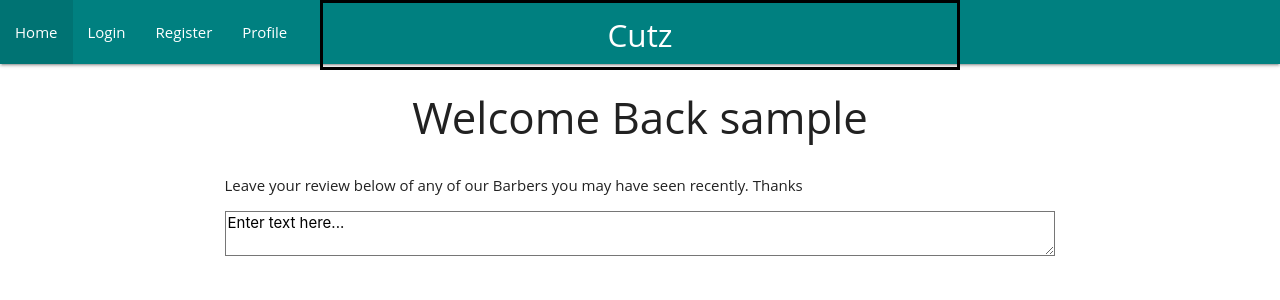
After one commit to aoshenye/Cutz21, a Flask app: page /profile/1 in a window 1280 px wide. The commit adds this page. Shown: the top 300 px of the page. Run offline with Flask 2, Linux system fonts and the light colour scheme; the visitor is signed in with stand-in values (Sample User, id 1); a database or web service that is not in the repository returns one stand-in record (values such as "Sample title"); some libraries are stand-ins or nearby versions.

Commit message:
add profile page and user session

```diff
--- a/app.py
+++ b/app.py
@@ -45,33 +45,47 @@ def register():
         # put the new user into 'session' cookie
             session["user"] = request.form.get("username").lower()
             flash("Registration Successful!")
+            return redirect(url_for("profile", username=session["user"]))
+
+
     return render_template("register.html")
 
 
 @app.route("/login", methods=["GET", "POST"])
 def login():
     if request.method == "POST":
-        # check if username exists in db
+        # check if username exists in mongodb
         existing_user = mongo.db.users.find_one(
             {"username": request.form.get("username").lower()})
 
         if existing_user:
             # ensure hashed password matches user input
             if check_password_hash(
-                existing_user["password"], request.form.get("password")):
-                    session["user"] = request.form.get("username").lower()
-                    flash("Welcome, {}".format(request.form.get("username")))
+                    existing_user["password"], request.form.get("password")):
+                        session["user"] = request.form.get("username").lower()
+                        flash("Welcome, {}".format(
+                            request.form.get("username")))
+                        return redirect(url_for(
+                            "profile", username=session["user"]))
             else:
-                # invalid password match
+                # password invalid
                 flash("Incorrect Username and/or Password")
                 return redirect(url_for("login"))
 
         else:
-            # username doesn't exist
-            flash("Incorrect Username and/or Password")
+            # username does not exist
+            flash("OH NO! Username and/or password does not exist")
             return redirect(url_for("login"))
 
     return render_template("login.html")
+
+
+@app.route("/profile/<username>", methods=["GET", "POST"])
+def profile(username):
+    # grab the session user's username from db
+    username = mongo.db.users.find_one(
+        {"username": session["user"]})["username"]
+    return render_template("profile.html", username=username)
 
 
 if __name__ == "__main__":
--- a/templates/base.html
+++ b/templates/base.html
@@ -20,6 +20,9 @@
        <li><a href="{{ url_for('get_reviews') }}">Home</a></li>
         <li><a href="{{ url_for('login') }}">Login</a></li>
         <li><a href="{{ url_for('register') }}">Register</a></li>
+        <li><a href="{{ url_for('profile', username=session['user']) }}">Profile</a></li>
+
+
       </ul>
     </div>
   </nav>
--- /dev/null
+++ b/templates/profile.html
@@ -0,0 +1,14 @@
+{% extends "base.html" %}
+{% block content %}
+<h3 class="center-align">Welcome Back {{ username }}</h3>
+<div class="row">
+<form class="col s12 m8 offset-m2">
+   <p>Leave your review below of any of our Barbers you may have seen recently. Thanks</p>
+   <textarea rows="4" cols="50" name="comment">Enter text here...</textarea>
+</form>
+</div>
+
+
+
+
+{% endblock %}
```
